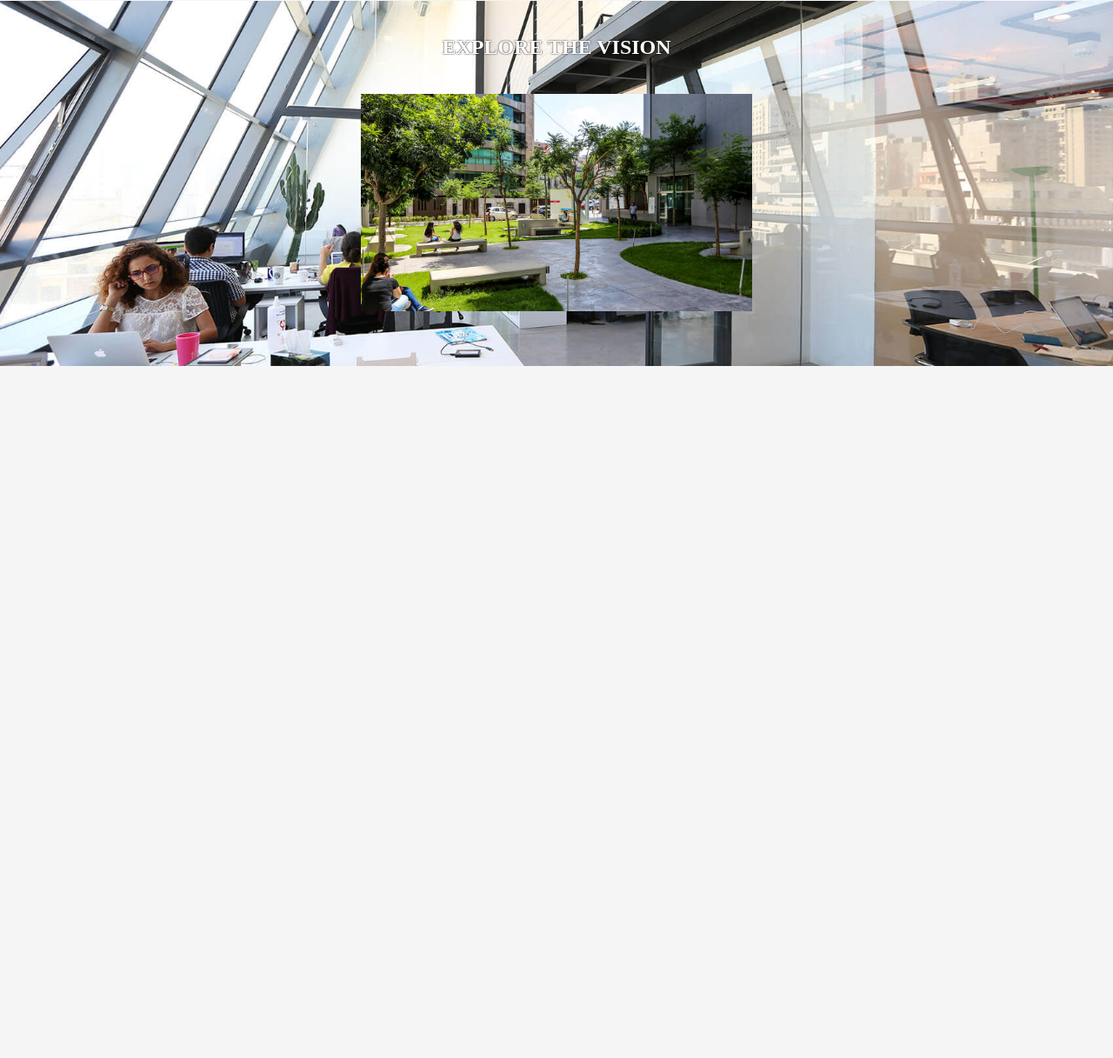
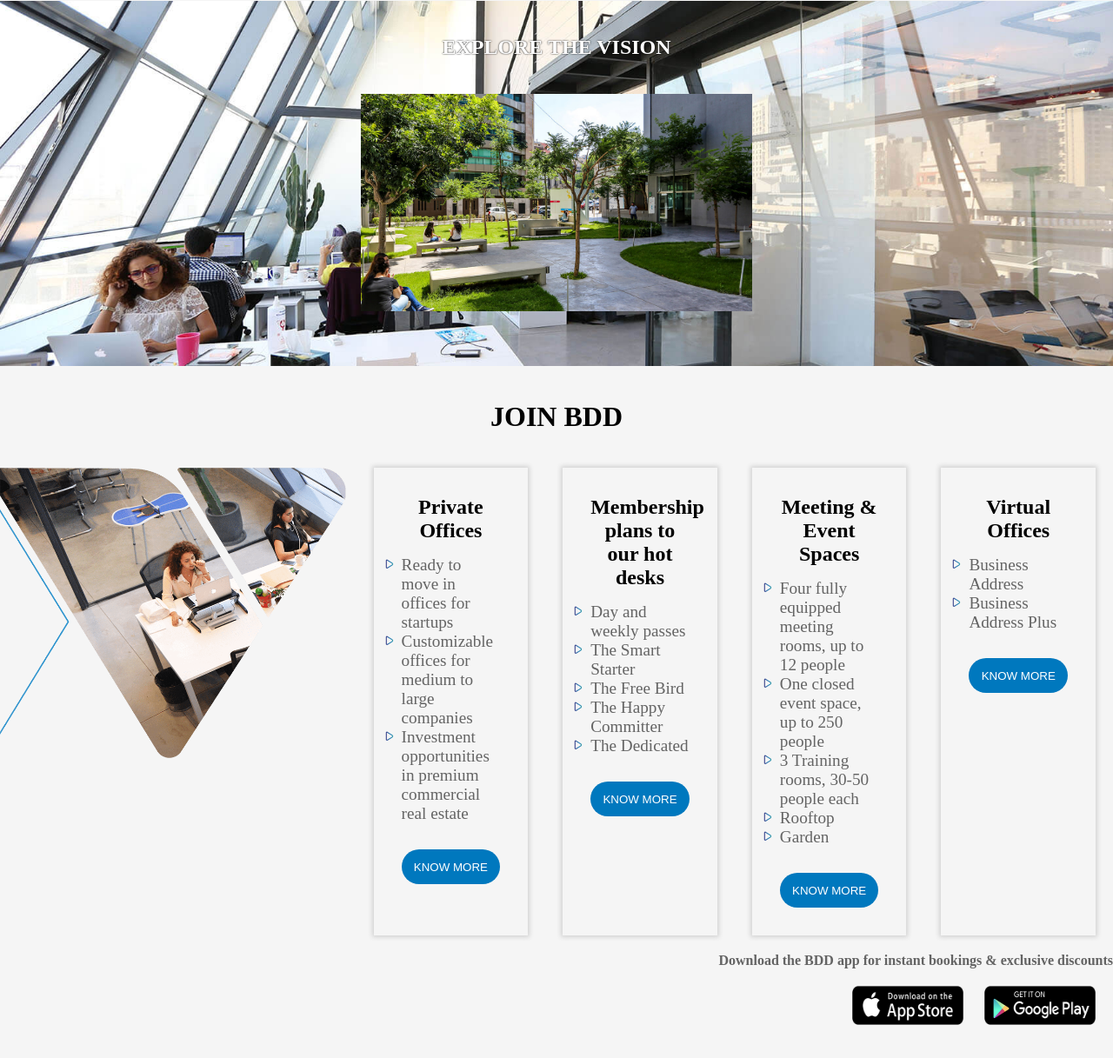
Before and after one commit to petersaba/bddclone_frontend, a plain HTML site: page index.html in a window 1280 px wide. Shown: the part 1433-2650 px from the top of the page at 87% size. Before the commit the page ends 1854 px from the top, so only its background shows below. Drawn offline with Linux system fonts and the light colour scheme.

Commit message:
finished join BDD section

```diff
--- a/index.html
+++ b/index.html
@@ -68,12 +68,66 @@
     </section>
     <!-- End of bdd foundations -->
     <!-- Start of vision section -->
-    <div class="container_vision">
+    <section class="container_vision">
         <h2 class="vision_title">EXPLORE THE VISION</h2>
         <a href="#">
             <img src="images/video-3.jpg" alt="">
         </a>
-    </div>
+    </section>
     <!-- End of vision section -->
+    <!-- Start of join bdd section -->
+    <section class="container_join">
+        <h2>JOIN BDD</h2>
+        <div class="container_options">
+            <img src="images/join-bdd-1.png" alt="">
+            <div>
+                <h3>Private Offices</h3>
+                <ul>
+                    <li>Ready to move in offices for startups</li>
+                    <li>Customizable offices for medium to large companies</li>
+                    <li>Investment opportunities in premium commercial real estate </li>
+                </ul>
+                <button>KNOW MORE</button>
+            </div>
+            <div>
+                <h3>Membership plans to our hot desks</h3>
+                <ul>
+                    <li>Day and weekly passes</li>
+                    <li>The Smart Starter</li>
+                    <li>The Free Bird</li>
+                    <li>The Happy Committer</li>
+                    <li>The Dedicated</li>
+                </ul>
+                <button>KNOW MORE</button>
+            </div>
+            <div>
+                <h3>Meeting & Event Spaces</h3>
+                <ul>
+                    <li>Four fully equipped meeting rooms, up to 12 people</li>
+                    <li>One closed event space, up to 250 people</li>
+                    <li>3 Training rooms, 30-50 people each</li>
+                    <li>Rooftop</li>
+                    <li>Garden</li>
+                </ul>
+                <button>KNOW MORE</button>
+            </div>
+            <div>
+                <h3>Virtual Offices</h3>
+                <ul>
+                    <li>Business Address</li>
+                    <li>Business Address Plus</li>
+                </ul>
+                <button>KNOW MORE</button>
+            </div>
+        </div>
+        <div>
+            <p>Download the BDD app for instant bookings & exclusive discounts</p>
+            <div class="flex">
+                <img src="images/app-store.png" alt="">
+                <img src="images/google-play.png" alt="">
+            </div>
+        </div>
+    </section>
+    <!-- End of join bdd section -->
 </body>
 </html>
--- a/styles/styles.css
+++ b/styles/styles.css
@@ -135,6 +135,7 @@
     background-repeat: no-repeat;
     background-position: center;
     background-size: cover;
+    margin-bottom: 40px;
 }
 
 .container_vision > h2{
@@ -147,3 +148,79 @@
     height: 250px;
     width: 450px;
 }
+
+.container_join{
+    text-align: center;
+    margin-bottom: 30px;
+}
+
+.container_join > h2{
+    margin-bottom: 40px;
+    font-weight: bold;
+    color: black;
+    font-size: 2em;
+}
+
+.container_join > div:last-child{
+    margin-top: 20px;
+    display: flex;
+    flex-direction: column;
+    align-items: flex-end;
+    font-weight: bold;
+    color: #646464;
+}
+
+.container_options{
+    display: flex;
+}
+
+.container_options > img{
+    width: 32%;
+}
+
+.container_options > div{
+    width: 100px;
+    margin: 0 20px 0;
+    padding: 2.5%;
+    flex-grow: 1;
+    box-shadow: 0 0 5px 2px lightgray;
+}
+
+.container_options > div > h3{
+    font-weight: bold;
+    margin-bottom: 15px;
+    font-size: 1.5em;
+    color: black;
+}
+
+.container_options > div > ul{
+    text-align: left;
+    color: #646464;
+    font-weight: 400;
+    font-size: 1.2em;
+    margin-bottom: 30px;
+}
+
+.container_options > div > ul > li{
+    list-style-image: url("../images/bullet5.png");
+}
+
+.container_options > div > button{
+    height: 40px;
+    width: 100%;
+    border-radius: 20px;
+    background-color: #0078BE;
+    color: white;
+    border: 0;
+    font-weight: 500;
+}
+
+.flex{
+    margin: 20px 0 20px;
+}
+
+.flex > img{
+    width: 10vw;
+    margin-right: 20px;
+    height: 45px;
+}
```
Also changed, not shown: images/app-store.png (added), images/bullet5.png (added), images/google-play.png (added).
